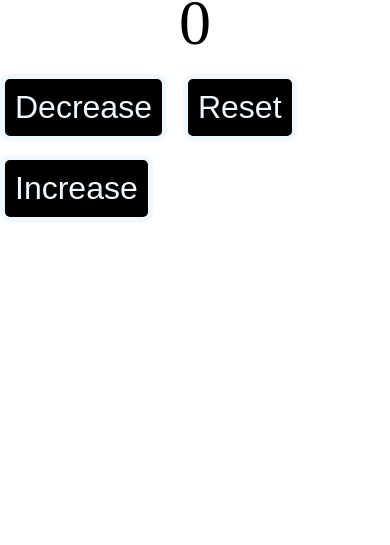
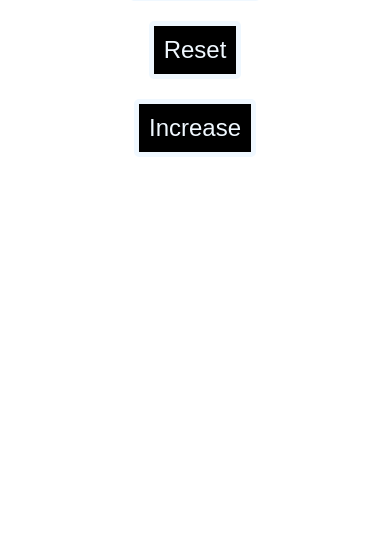
Before and after one commit to CharlesSBL/15_JS_Projects_Vanilla_JavaScript, a plain HTML site: page 02_Counter/index.html in a window 390 px wide. Shown: the part 299-844 px from the top of the page. Drawn offline with Linux system fonts and the light colour scheme.

Commit message:
up03_media-optimize

```diff
--- a/01_Color_Flipper/style.css
+++ b/01_Color_Flipper/style.css
@@ -1,19 +1,20 @@
-html{
+html {
     scroll-behavior: smooth;
 }
-*{
+
+* {
     padding: 0;
     margin: 0;
     box-sizing: border-box;
     font-family: "Poppins", sans-serif;
 }
 
-body{
+body {
     background-color: #d2d2d2;
     color: white;
 }
 
-header{
+header {
     display: flex;
     background-color: aliceblue;
     padding: 25px;
@@ -25,26 +26,26 @@ header{
 
 }
 
-span{
+span {
     color: rgb(0, 217, 255);
 }
 
-.container{
+.container {
     display: flex;
     justify-content: center;
     align-items: center;
     /* padding: 100px; */
 }
 
-.container__item{
+.container__item {
     margin-top: 25vh;
     display: flex;
-    justify-content:space-around;
+    justify-content: space-around;
     align-items: center;
     flex-direction: column;
 }
 
-.container__board{
+.container__board {
     font-size: 2em;
     background-color: black;
     color: white;
@@ -55,7 +56,7 @@ span{
     letter-spacing: 10px;
 }
 
-.container__button{
+.container__button {
     margin-top: 100px;
     background-color: rgba(0, 0, 0, 0);
     border: 2px solid black;
@@ -69,12 +70,44 @@ span{
 
 }
 
-.container__button:hover{
+.container__button:hover {
     background-color: rgb(255, 255, 255);
     color: black;
 }
-.container__button:active{
+
+.container__button:active {
     background-color: rgba(199, 199, 199, 0);
     color: rgb(64, 64, 64);
     box-shadow: 0px 0px 0px rgb(97, 97, 97);
 }
+
+
+@media screen and (max-width: 1070px) {
+    .container {
+        margin: 25px;
+        font-size: 20px;
+        /* padding: 25px; */
+    }
+
+    header {
+        letter-spacing: 0px;
+        font-size: 25px;
+        text-align: center;
+    }
+
+    .container__board {
+        font-size: 40px;
+        display: flex;
+        /* margin: 10px 0; */
+        flex-direction: column;
+        align-items: center;
+        justify-content: center;
+        letter-spacing: 0px;
+        text-align: center;
+    }
+
+    .container__button {
+        margin-top: 20px;
+        font-size: 25px;
+    }
+}
--- a/02_Counter/style.css
+++ b/02_Counter/style.css
@@ -62,3 +62,36 @@ body{
     /* color: rgb(255, 255, 255); */
     font-size: 1.9rem;
 }
+
+@media screen and (max-width: 590px){
+    .container{
+        margin-top: 10vh;
+        display: flex;
+        flex-direction: column;
+        justify-content: center;
+        align-items: center;
+    }
+    .item_3{
+        display: flex;
+        flex-direction: column;
+        justify-content: center;
+        align-items: center;
+    }
+    .item__btn{
+        cursor: pointer;
+        border-radius: 5px;
+        font-size: 1.5rem;
+        margin: 10px 0;
+        border: none;
+        background-color: rgb(0, 0, 0);
+        color: aliceblue;
+        padding: 10px;
+        border: 5px solid aliceblue;
+        transition: 0.2s ease;
+    }
+    .item__btn:active{
+        /* background-color: rgb(0, 0, 0); */
+        /* color: rgb(255, 255, 255); */
+        font-size: 1.2rem;
+    }
+}
```
